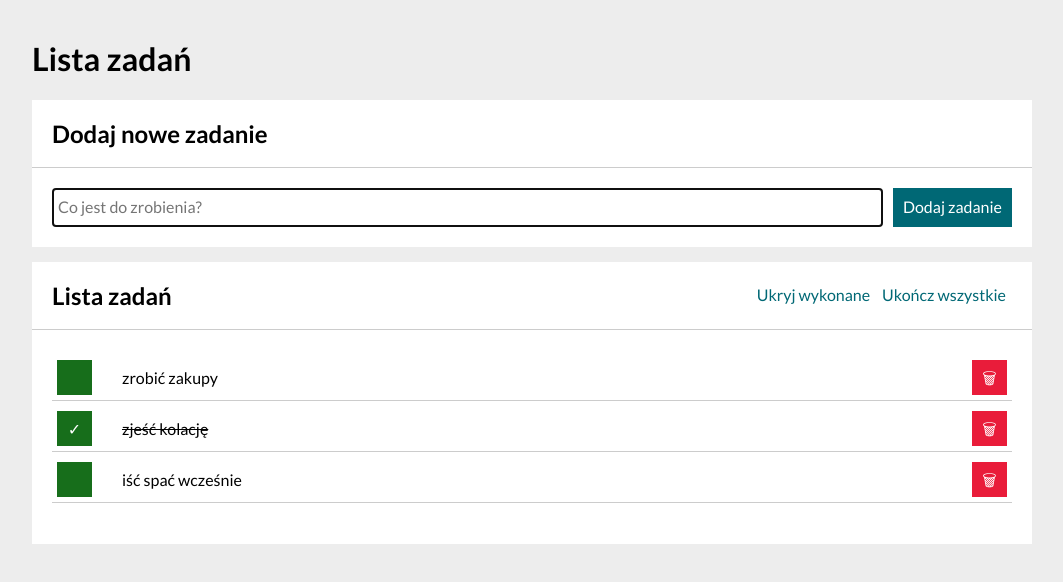
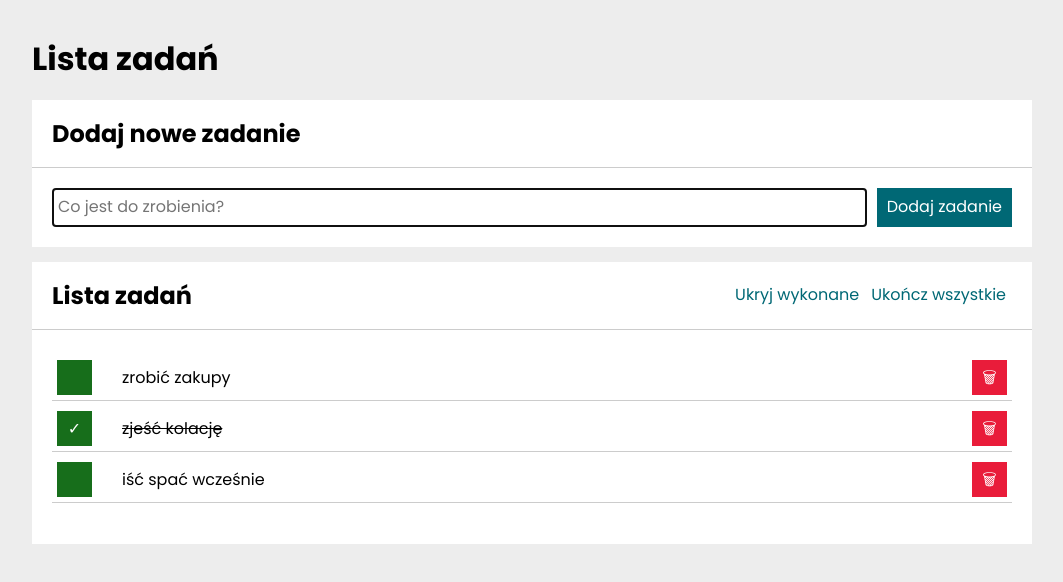
Before and after one commit to met3usz/todo-app-react, a React (Create React App) app: page / in a window 1280 px wide. Shown: the top 582 px of the page, without its empty margins (108-1171 px from the left). Built offline with nearby package versions, Linux system fonts and the light colour scheme.

Commit message:
Changed font-family to Poppins

```diff
--- a/public/index.html
+++ b/public/index.html
@@ -26,7 +26,7 @@
     <link rel="preconnect" href="https://fonts.googleapis.com" />
     <link rel="preconnect" href="https://fonts.gstatic.com" crossorigin />
     <link
-      href="https://fonts.googleapis.com/css2?family=Lato:wght@300;400;700&display=swap"
+      href="https://fonts.googleapis.com/css2?family=Poppins:wght@300;400;700&display=swap"
       rel="stylesheet"
     />
     <!-- Normalize CSS -->
--- a/src/index.css
+++ b/src/index.css
@@ -9,7 +9,7 @@
 }
 
 body {
-  font-family: 'Lato', sans-serif;
+  font-family: 'Poppins', sans-serif;
   padding: 20px;
   word-break: break-word;
   background-color: hsl(0, 0%, 93%);
```
